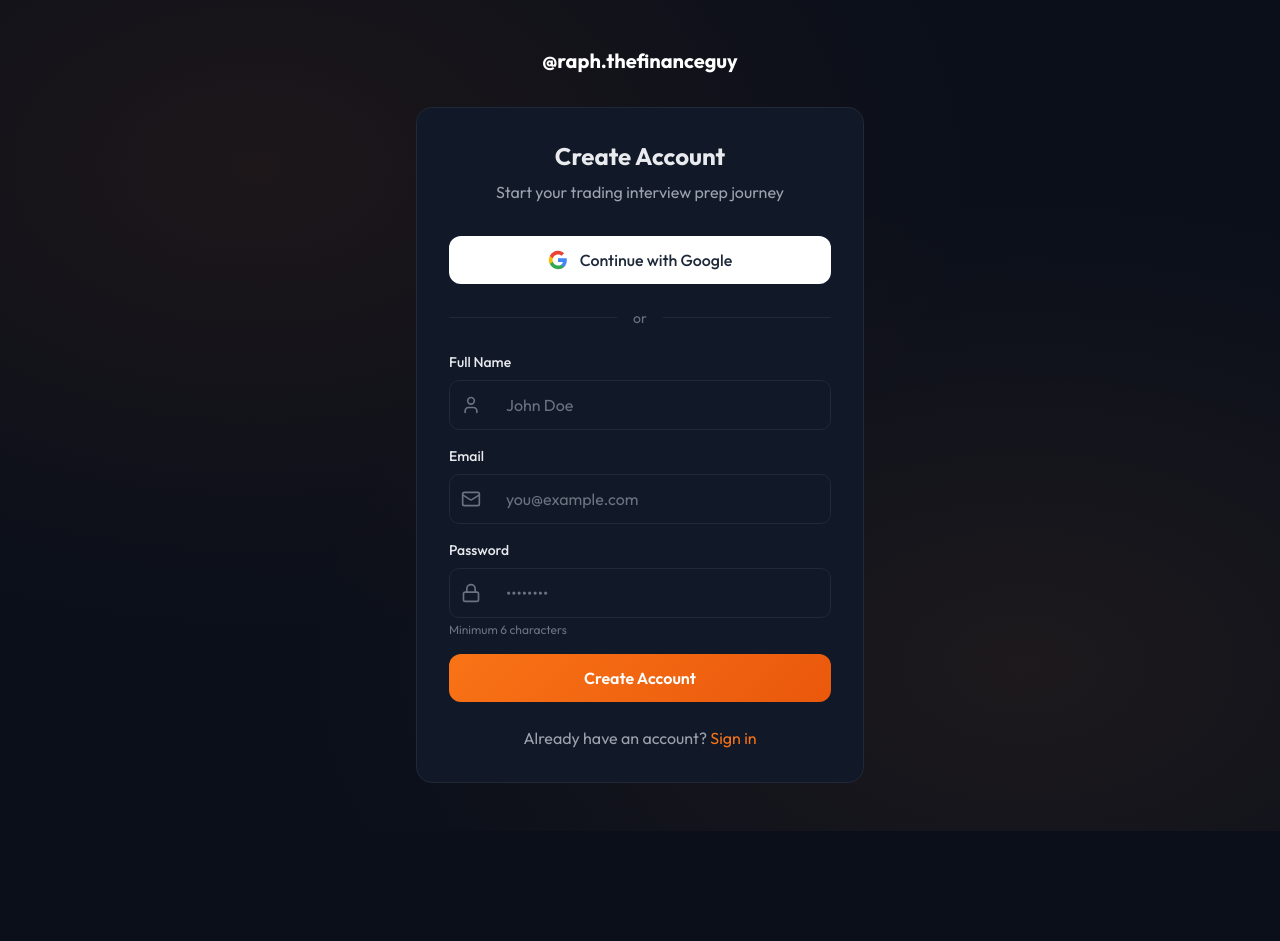
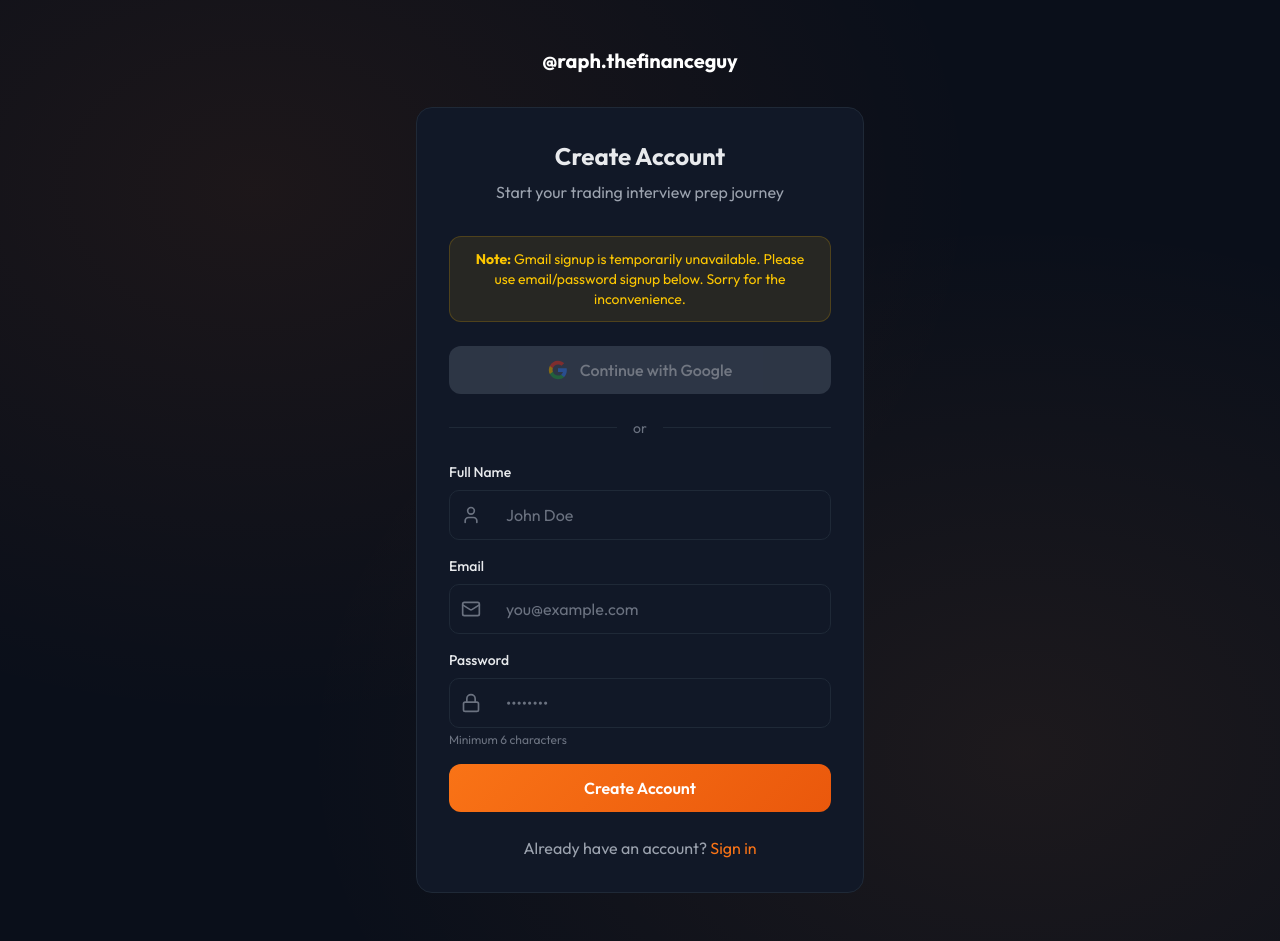
Before and after one commit to ramonges/raph.thefinanceguy2.0, a Next.js app: page /signup in a window 1280 px wide. Before the commit the page ends 831 px from the top, so only its background shows below. Built offline with nearby package versions, Linux system fonts and the light colour scheme; no server answers.

Commit message:
Add Gmail login notice to signup page as well

```diff
--- a/src/app/signup/page.tsx
+++ b/src/app/signup/page.tsx
@@ -138,11 +138,18 @@ export default function SignupPage() {
           <h1 className="text-2xl font-bold text-center mb-2">Create Account</h1>
           <p className="text-[#9ca3af] text-center mb-8">Start your trading interview prep journey</p>
 
+          {/* Notice about Google Login */}
+          <div className="bg-yellow-500/10 border border-yellow-500/20 text-yellow-400 px-4 py-3 rounded-xl mb-6">
+            <p className="text-sm text-center">
+              <strong>Note:</strong> Gmail signup is temporarily unavailable. Please use email/password signup below. Sorry for the inconvenience.
+            </p>
+          </div>
+
           {/* Google Signup */}
           <button
             onClick={handleGoogleSignup}
-            disabled={loading}
-            className="w-full flex items-center justify-center gap-3 bg-white text-gray-800 font-medium py-3 px-4 rounded-xl hover:bg-gray-100 transition-colors mb-6"
+            disabled={true}
+            className="w-full flex items-center justify-center gap-3 bg-gray-600 text-gray-300 font-medium py-3 px-4 rounded-xl cursor-not-allowed opacity-50 mb-6"
           >
             <svg className="w-5 h-5" viewBox="0 0 24 24">
               <path
```
